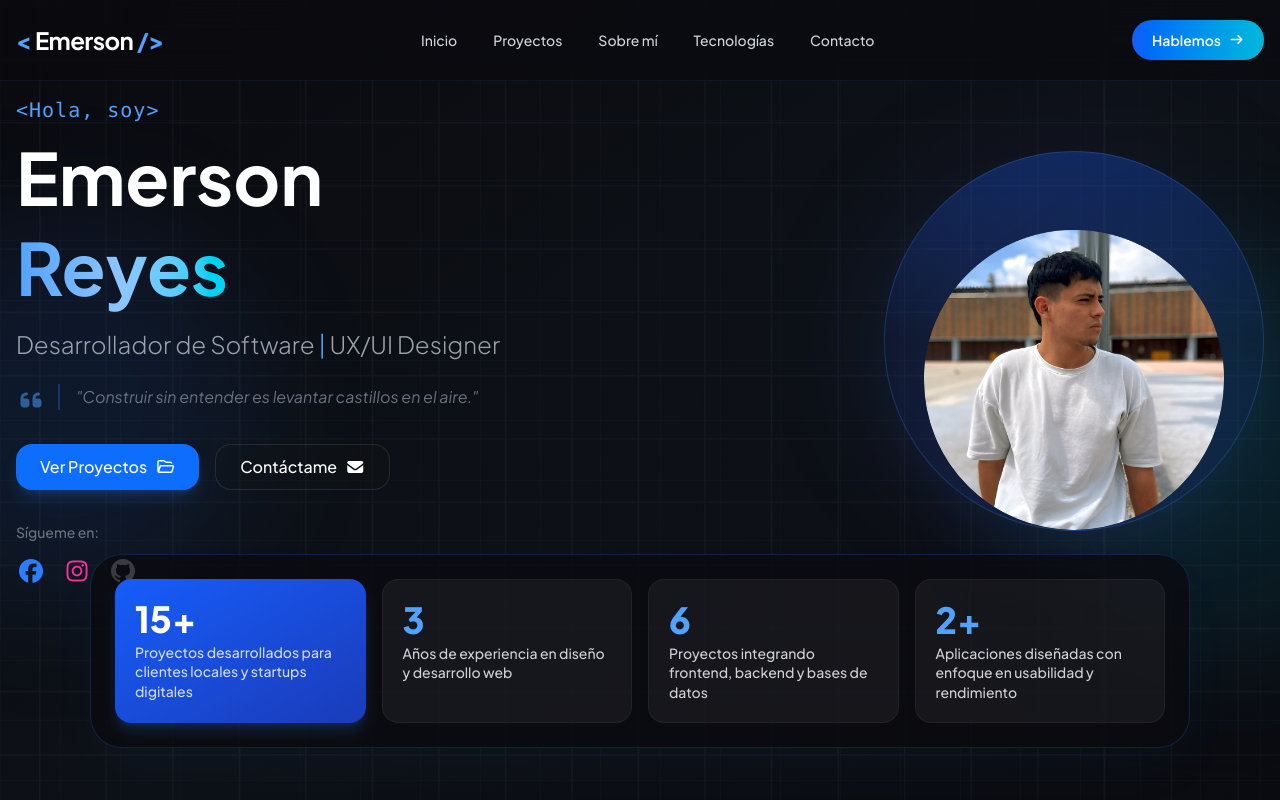
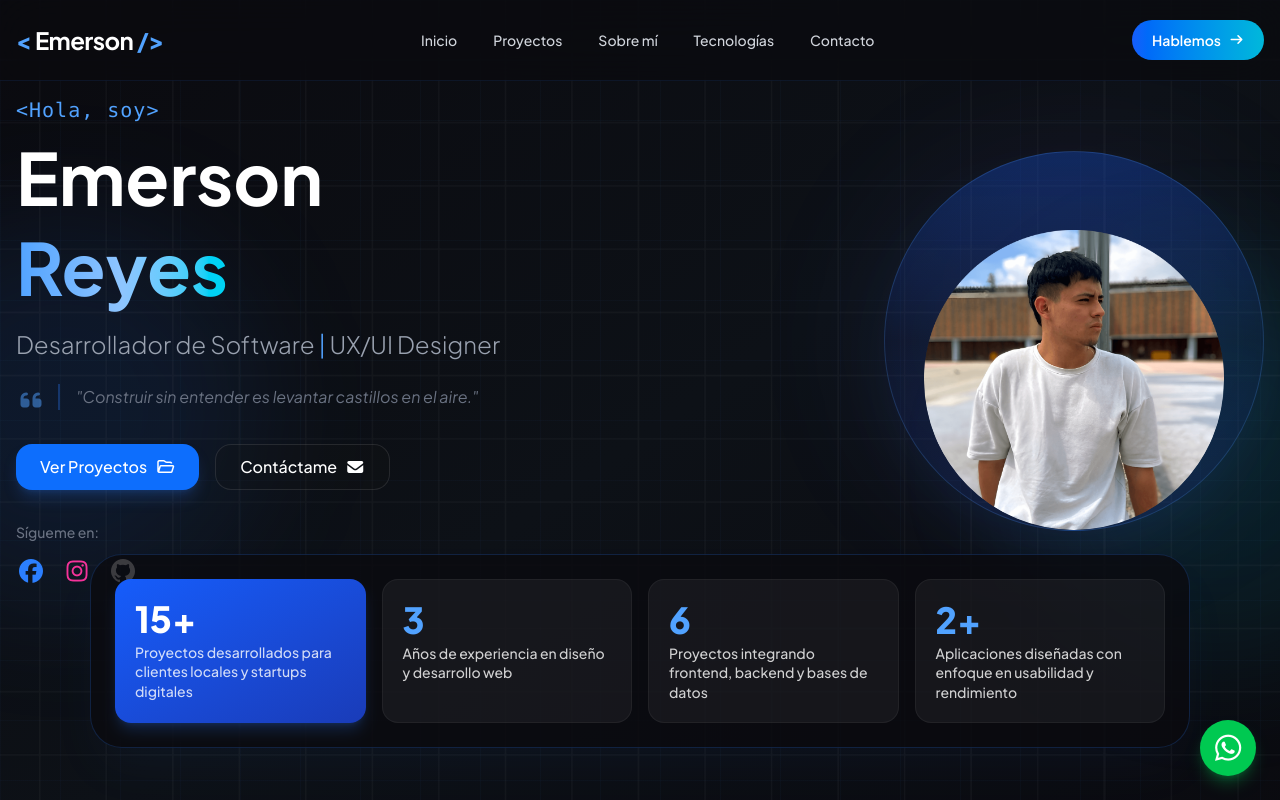
Before and after one commit to 152004E/Portafolio_CV, an Astro site: page / in a window 1280 px wide. Shown: the top 800 px of the page. Built offline with nearby package versions, Linux system fonts and the light colour scheme; Astro itself is replaced by a stand-in of ours.

Commit message:
feat: add floating WhatsApp contact button to global layout

```diff
--- /dev/null
+++ b/src/components/WhatsAppButton.astro
@@ -0,0 +1,16 @@
+---
+const phoneNumber = "573222463385";
+const message = "¡Hola! Me gustaría saber más sobre tus servicios.";
+const whatsappUrl = `https://wa.me/${phoneNumber}?text=${encodeURIComponent(message)}`;
+---
+
+<a
+  href={whatsappUrl}
+  target="_blank"
+  rel="noopener noreferrer"
+  class="fixed bottom-6 right-6 z-50 w-14 h-14 bg-green-500 hover:bg-green-400 rounded-full flex items-center justify-center text-white text-3xl shadow-lg shadow-green-500/30 transition-all duration-300 hover:scale-110 hover:shadow-xl hover:shadow-green-500/40 active:scale-95 animate__animated animate__fadeInUp animate__delay-3s"
+  aria-label="Contactar por WhatsApp"
+  title="Escríbeme por WhatsApp"
+>
+  <i class="fa-brands fa-whatsapp"></i>
+</a>
--- a/src/layouts/Layout.astro
+++ b/src/layouts/Layout.astro
@@ -2,6 +2,7 @@
 import '../styles/tailwind.css';
 import '@fortawesome/fontawesome-free/css/all.min.css';
 import Navbar from '../components/Navbar.astro';
+import WhatsAppButton from '../components/WhatsAppButton.astro';
 
 interface Props {
 	title?: string;
@@ -40,6 +41,7 @@ const { title = "Emerson Reyes || Portafolio profesional" } = Astro.props;
   <body class="text-white antialiased">
     <Navbar />
     <slot />
+    <WhatsAppButton />
 
     <!-- AOS JS -->
     <script is:inline src="https://unpkg.com/aos@2.3.4/dist/aos.js"></script>
```
